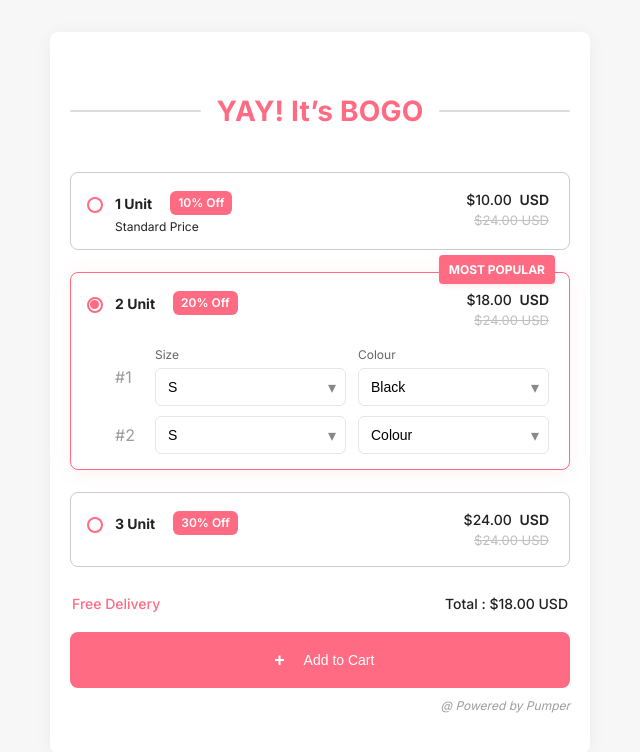
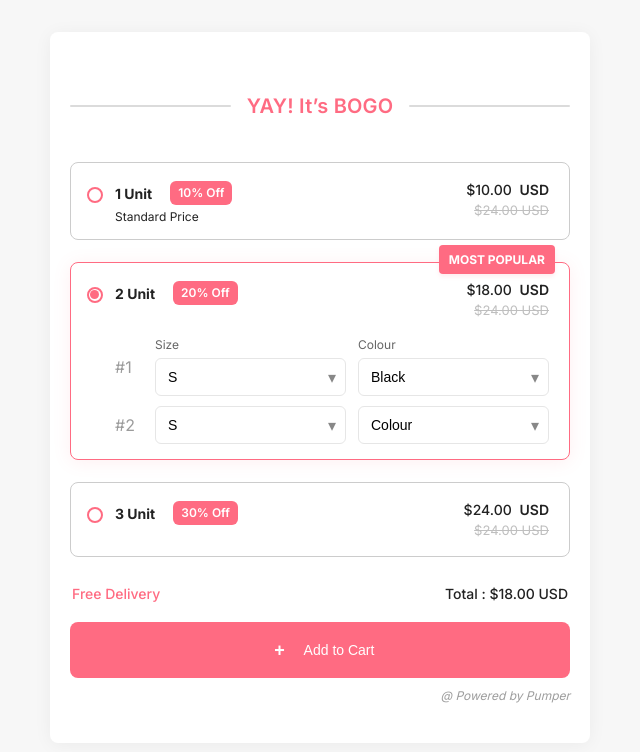
Before and after one commit to Rajul-Tiwari/proveway, a plain HTML site: page index.html in a window 1280 px wide. Shown: the whole page, without its empty margins (320-960 px from the left). Drawn offline with Linux system fonts and the light colour scheme.

Commit message:
fix heading font size

```diff
--- a/styles.css
+++ b/styles.css
@@ -34,8 +34,8 @@ body{
 }
 .title {
   color: var(--pink-strong);
-  font-size: 28px;
-  font-weight: 700;
+  font-size: 20px;
+  font-weight: 600;
   margin: 0 16px;
   letter-spacing: 0.2px;
 }
```
